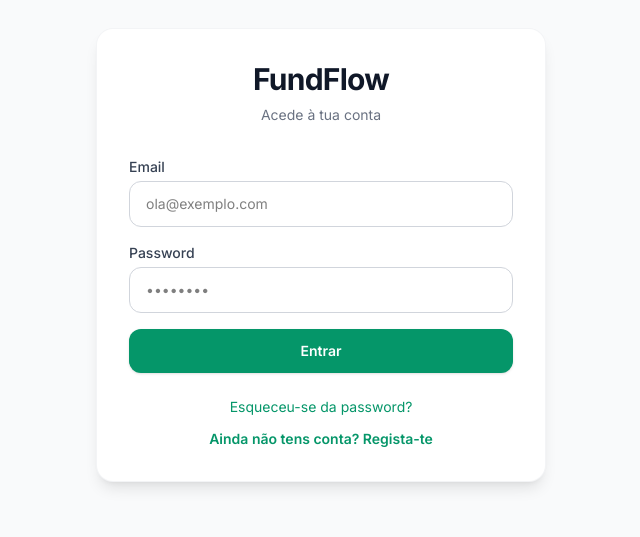
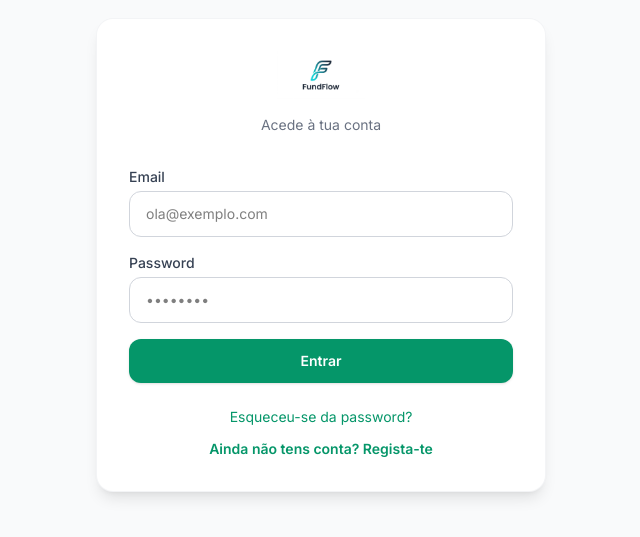
Before and after one commit to gabrielmattosbp/FundFlow, a React (Vite) app: page / in a window 1280 px wide. Shown: the part 145-682 px from the top of the page, without its empty margins (319-959 px from the left). Built offline with nearby package versions, Linux system fonts and the light colour scheme; no server answers.

Commit message:
Apply logo to favicon, PWA icons, header, auth screen, and footer

```diff
--- a/index.html
+++ b/index.html
@@ -2,14 +2,14 @@
 <html lang="pt">
   <head>
     <meta charset="UTF-8" />
-    <link rel="icon" type="image/svg+xml" href="/favicon.svg" />
+    <link rel="icon" type="image/png" href="/logo.png" />
     <link rel="manifest" href="/manifest.json" />
     <meta name="viewport" content="width=device-width, initial-scale=1.0" />
     <meta name="theme-color" content="#863bff" />
     <meta name="apple-mobile-web-app-capable" content="yes" />
     <meta name="apple-mobile-web-app-status-bar-style" content="black-translucent" />
     <meta name="apple-mobile-web-app-title" content="FundFlow" />
-    <link rel="apple-touch-icon" href="/favicon.svg" />
+    <link rel="apple-touch-icon" href="/logo.png" />
     <title>FundFlow</title>
     <link rel="preconnect" href="https://fonts.googleapis.com" />
     <link rel="preconnect" href="https://fonts.gstatic.com" crossorigin />
--- a/public/sw.js
+++ b/public/sw.js
@@ -4,6 +4,7 @@ const PRECACHE_URLS = [
   '/',
   '/index.html',
   '/favicon.svg',
+  '/logo.png',
   '/manifest.json',
 ]
 
--- a/src/App.jsx
+++ b/src/App.jsx
@@ -248,9 +248,7 @@ function App() {
     <div className="min-h-screen bg-gray-50 p-4 dark:bg-slate-900 sm:p-8">
       <div className="mx-auto max-w-7xl">
         <div className="mb-8 flex items-center justify-between">
-          <h1 className="text-xl font-bold tracking-tight text-gray-900 dark:text-slate-100 sm:text-3xl">
-            {t('appTitle')}
-          </h1>
+          <img src="/logo.png" alt="FundFlow" className="h-8 sm:h-10" />
           <button
             onClick={handleLogout}
             className="rounded-xl border border-gray-300 bg-white px-3 py-1.5 text-xs font-medium text-gray-600 shadow-sm transition hover:bg-gray-50 dark:border-slate-600 dark:bg-slate-800 dark:text-slate-400 dark:hover:bg-slate-700 sm:px-4 sm:py-2 sm:text-sm"
@@ -351,7 +349,8 @@ function App() {
           />
         )}
 
-        <footer className="mt-12 text-center text-sm text-gray-400 dark:text-slate-500">
+        <footer className="mt-12 flex flex-col items-center gap-2 text-center text-sm text-gray-400 dark:text-slate-500">
+          <img src="/logo.png" alt="FundFlow" className="h-6 opacity-50" />
           FundFlow 2026 &copy; v1.0
         </footer>
       </div>
--- a/src/components/AuthScreen.jsx
+++ b/src/components/AuthScreen.jsx
@@ -61,9 +61,7 @@ export default function AuthScreen({ onAuthSuccess }) {
   return (
     <div className="flex min-h-screen items-center justify-center bg-gray-50 p-4 dark:bg-slate-900">
       <div className="w-full max-w-md rounded-2xl bg-white p-6 shadow-lg ring-1 ring-gray-100 dark:bg-slate-800 dark:ring-slate-700 sm:p-8">
-        <h1 className="mb-2 text-center text-3xl font-bold tracking-tight text-gray-900 dark:text-slate-100">
-          FundFlow
-        </h1>
+        <img src="/logo.png" alt="FundFlow" className="mx-auto mb-4 h-10 sm:h-12" />
         <p className="mb-8 text-center text-sm text-gray-500 dark:text-slate-400">
           {mode === 'login' && 'Acede à tua conta'}
           {mode === 'register' && 'Cria a tua conta'}
```
Also changed, not shown: public/logo.png (added), public/manifest.json.
